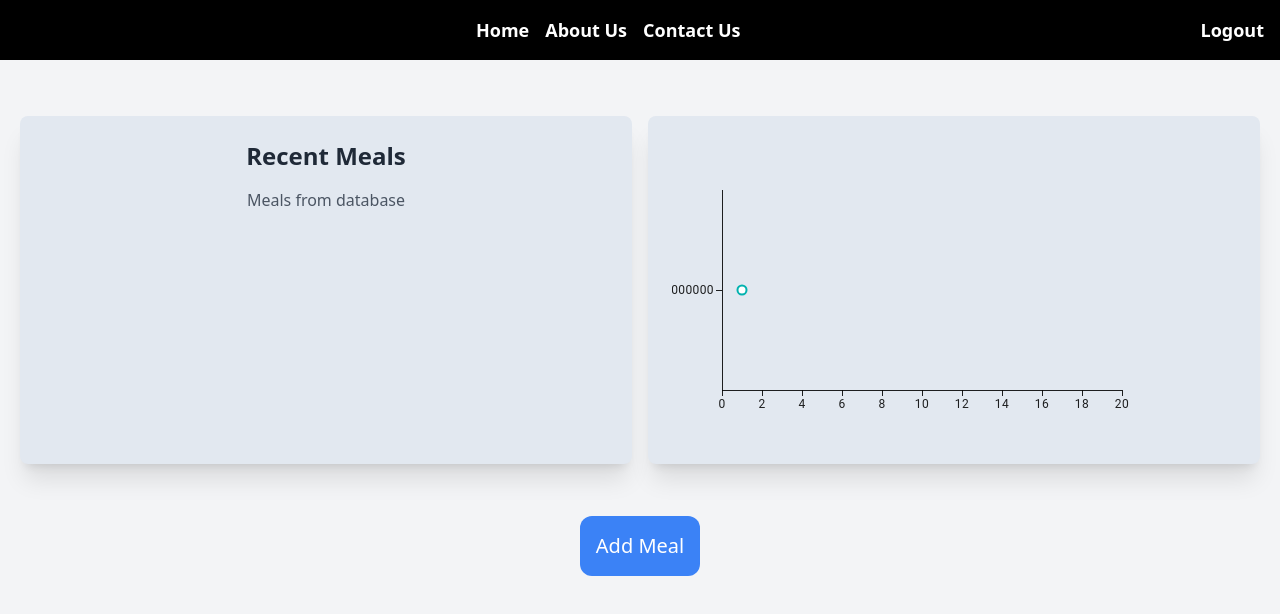
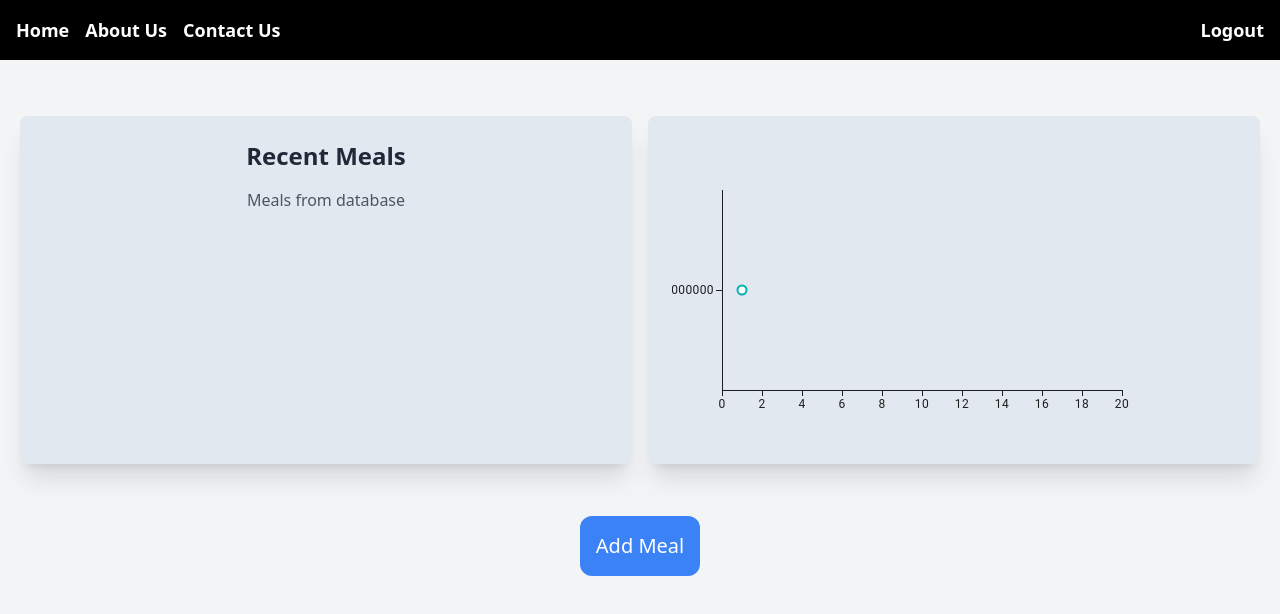
Before and after one commit to kolarvasek/stravnicek, a React (Vite) app: page / in a window 1280 px wide. Shown: the top 614 px of the page. Built offline with nearby package versions, Linux system fonts and the light colour scheme.

Commit message:
navbar fix

```diff
--- a/src/components/Navbar.jsx
+++ b/src/components/Navbar.jsx
@@ -6,7 +6,7 @@
   return (
     <div className="fixed top-0 left-0 right-0 p-4 bg-black text-white z-10">
       <div className="flex justify-between items-center">
-        <div className="flex-1 flex justify-center space-x-4">
+        <div className="flex-1 flex justify-left space-x-4">
           <button
             onClick={() => navigate("/")}
             className="text-lg font-semibold"
```
